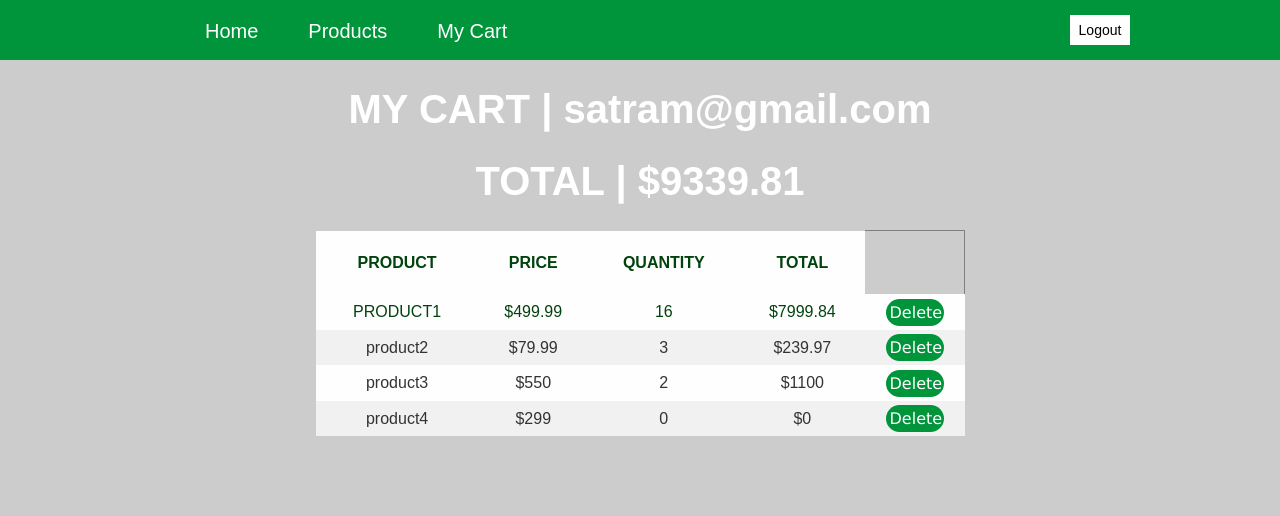
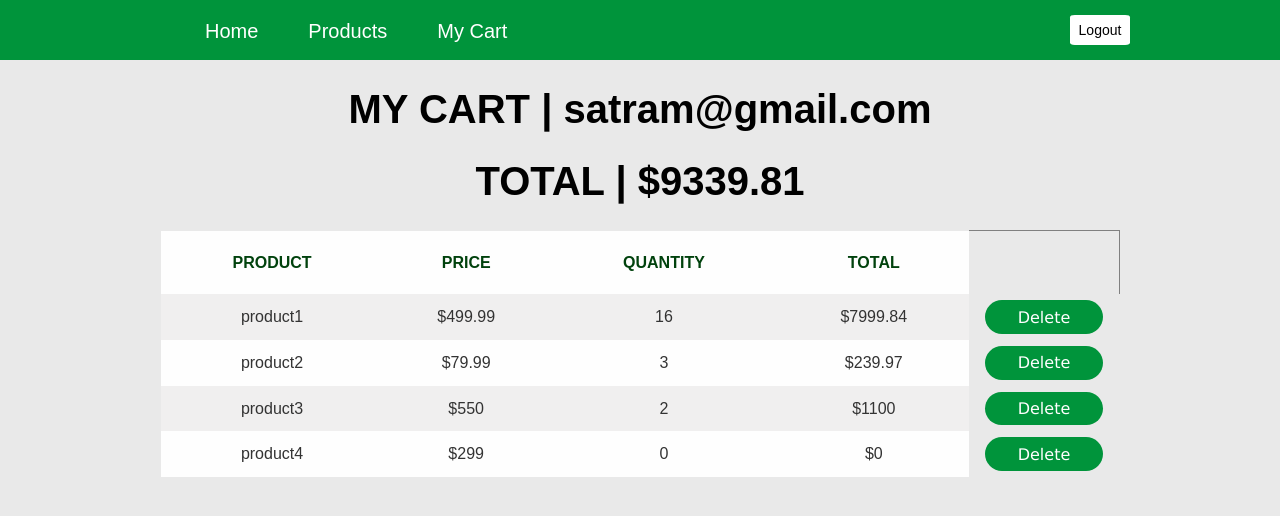
Before and after one commit to sonjak7/web-store, a PHP site: page /myCart.php in a window 1280 px wide. Shown: the top 516 px of the page. Run offline with PHP 8.4, Linux system fonts and the light colour scheme; a user stored in the database is signed in; data comes from the database, SQL or seed files in the repository.

Commit message:
style changes

```diff
--- a/header.php
+++ b/header.php
@@ -6,7 +6,7 @@
 <html>
 <head>
   <title></title>
-  <link rel="stylesheet" type="text/css" href="styles.css">
+  <link rel="stylesheet" type="text/css" href="style.css">
 </head>
 <body>
 
@@ -26,7 +26,7 @@
           /*Show logout button when logged in*/
           if(isset($_SESSION['email_ID'])){
             echo '<form action="includes/logout-inc.php" method="POST">
-                  <button type="submit" name="submit">Logout</button>
+                  <button type="submit" name="submit" class="loginout">Logout</button>
                   </form>';
           }
           /*Else show login button*/
@@ -34,7 +34,7 @@
             echo '<form action="includes/login-inc.php" method="POST">
                   <input type="text" name="email_ID" placeholder="email_ID">
                   <input type="password" name="password" placeholder="password">
-                  <button type="submit" name="submit">Login</button>
+                  <button type="submit" name="submit" class="loginout">Login</button>
                   </form>
                   <a href="signup.php">Sign Up</a>
                   <a href="listusers.php">List Users</a>';
--- a/myCart.php
+++ b/myCart.php
@@ -36,32 +36,30 @@
 
 	echo "<table border='1'><tr>";
 	// printing table headers
-	echo "<thead>";
 	echo "<td><h4>Product</h4></td>";
 	echo "<td><h4>Price</h4></td>";
 	echo "<td><h4>Quantity</h4></td>";
 	echo "<td><h4>Total</h4></td>";
-	echo "</thead>\n";
 	echo "</tr>";
 
+	// printing table contents
 	for($i=0; $i<$fields_num; $i++) {
 		$field = mysqli_fetch_field($result);
 		echo "<tr>";
 		echo "<td>$field->name</td>";
-		$price_index = $i * 2 + 2;		//will retrieve all product prices
-		$quantity_index = $i * 2 + 1;	//will retrieve all quantity values from database
+		$price_index = $i * 2 + 2;		// will retrieve index of current product price in $cartArr
+		$quantity_index = $i * 2 + 1;	// will retrieve index of current quantity value in $cartArr
 		echo "<td>$$cartArr[$price_index]</td>";
 		echo "<td>$cartArr[$quantity_index]</td>";
 		echo "<td>$$all_prices[$i]</td>";
-		echo "<td><form action='includes/deletes-inc.php' method='POST'>
+		echo "<td class='delete_cell'><form action='includes/deletes-inc.php' method='POST'>
 		<input type='hidden' name='product_deleted' value='$field->name'>
-		<input type='submit' name='submit' value='Delete' class='manage_cart'>
-		</form></td>";
+		<input type='submit' name='submit' value='Delete' class='manage_cart' style='width: 80%'>
+		</form></td>";	//delete button for product
 		echo "</tr>";
 	}
 
-
-
+	//PRINTS DATABASE ITEMS ALTOGETHER, USED FOR HORIZONTAL TABLE
 	// while($row = mysqli_fetch_row($result)) {
 	// 	echo "<tr>";
 	// 	// $row is array... foreach( .. ) puts every element
@@ -77,24 +75,3 @@
 
 	include_once 'footer.php';
 ?>
-
-<!-- <form action="includes/deletes-inc.php" method="POST">
-	<input type="hidden" name="product_deleted" value="product1">
-	<td><input type="submit" name="submit" value="Delete" class="manage_cart"></td>
-</form>
-
-<form action="includes/deletes-inc.php" method="POST">
-	<input type="hidden" name="product_deleted" value="product2">
-	<td><input type="submit" name="submit" value="Delete" class="manage_cart"></td>
-</form>
-
-<form action="includes/deletes-inc.php" method="POST">
-	<input type="hidden" name="product_deleted" value="product3">
-	<td><input type="submit" name="submit" value="Delete" class="manage_cart"></td>
-</form>
-
-<form action="includes/deletes-inc.php" method="POST">
-	<input type="hidden" name="product_deleted" value="product4">
-	<td><input type="submit" name="submit" value="Delete" class="manage_cart"></td>
-</form>
- -->
--- a/products.php
+++ b/products.php
@@ -2,7 +2,7 @@
   include_once 'header.php'
 ?>
 
-<h1 id="title">All Products</h1>
+<h1>All Products</h1>
 
 <div id="all">
 
--- a/styles.css
+++ b/style.css
@@ -6,7 +6,7 @@
 
 body{
   margin: 0px;
-  background-color: #ccc;
+  background-color: rgb(233, 233, 233);
   background-size: cover;
   -moz-background-size: cover;
   -o-background-size: cover;
@@ -47,7 +47,9 @@ header nav ul li a{
 
 header nav ul li a:hover{
   /*text-decoration: underline;*/
-  background-color: rgb(19, 133, 34);
+  background-color: rgb(43, 128, 54);
+  border-radius: 5%;
+  transition: 400ms;
 }
 
 header .nav-login{
@@ -174,8 +176,12 @@ h5{
   background-color: rgb(50, 30, 200);
 }
 
+.loginout{
+  border-radius: 8%;
+}
+
 h1{
-  color: white;
+  color: black;
   font-size: 250%;
   text-align: center;
 }
@@ -199,10 +205,10 @@ h1{
 
 table {
 color: #333;
-width: 650px;
+width: 75%;
 border-collapse:
 collapse; border-spacing: 0;
-margin: 0 auto;
+margin: auto;
 }
 
 td, th {
@@ -227,7 +233,7 @@ tr:first-child td{
 }
 
 tr:nth-child(even) td{
-  background: #F1F1F1;
+  background: #f0efef;
 }
 
 tr:nth-child(odd) td{
@@ -236,15 +242,6 @@ tr:nth-child(odd) td{
 
 form{
   color: white;
-}
-
-#title{
-  font-family: Arial, Helvetica, sans-serif;
-  font-weight: 100;
-  font-size: 45px;
-  text-decoration: underline;
-  left: 5%;
-  color: black;
 }
 
 #all{
@@ -290,12 +287,12 @@ form{
 }
 
 .manage_cart{
-  width: 60%;
+  width: 50%;
   background-color: rgb(0, 148, 59);
   color: white;
   font-family: Verdana, Geneva, Tahoma, sans-serif;
   font-size: medium;
-  padding: 4%;
+  padding: 5%;
   margin: 3%;
   border: none;
   border-radius: 50px;
@@ -303,11 +300,15 @@ form{
 }
 
 .manage_cart:hover{
-  background-color: rgb(13, 110, 26);
+  background-color: rgb(43, 128, 54);
+}
+
+.delete_cell{
+  background-color: rgb(233, 233, 233) !important;
 }
 
 .quant{
-  width: 50px;
+  width: 30px;
   border: 1px solid lightgrey;
   border-radius: 5px;
 }
```
